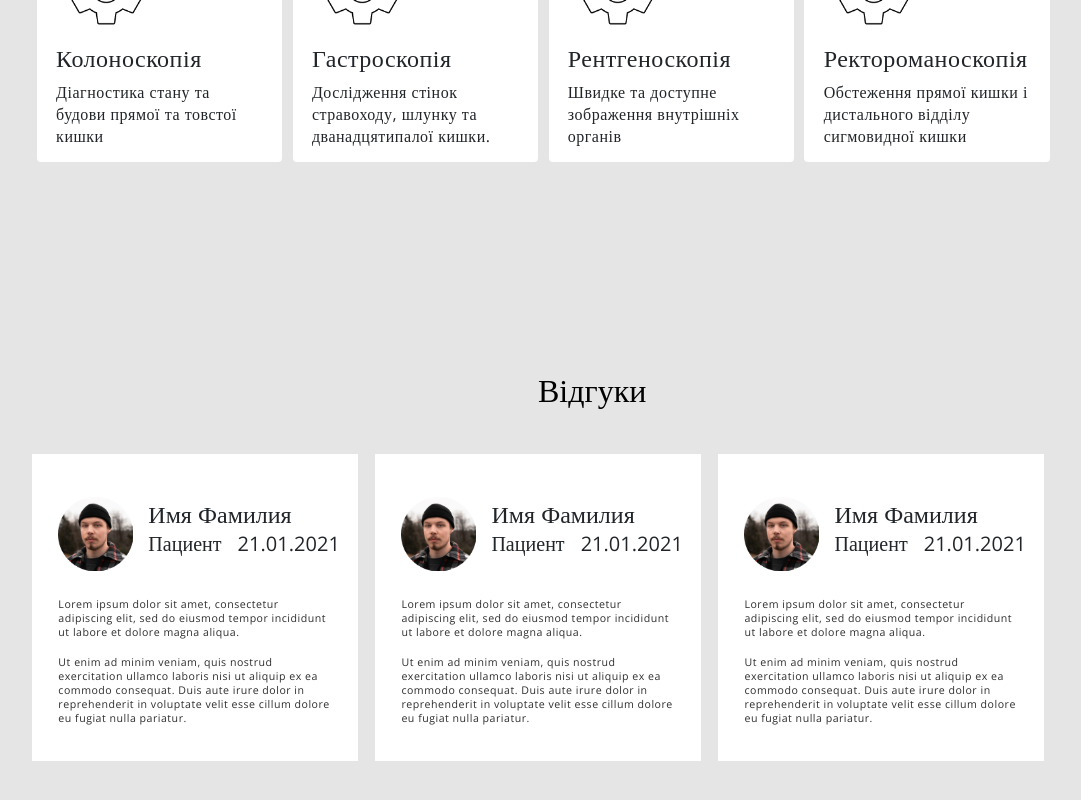
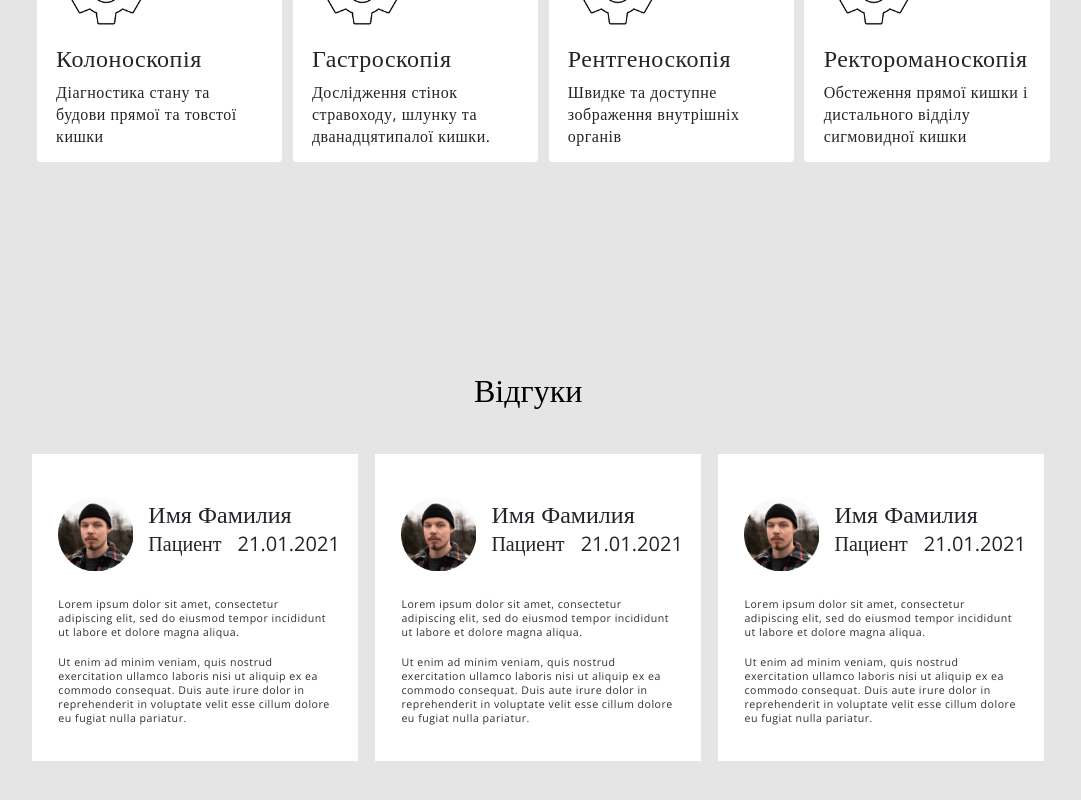
Before and after one commit to vladBrownDev/zrpc, a React (Create React App) app: page / in a window 1280 px wide. Shown: the part 1984-2784 px from the top of the page, without its empty margins (102-1183 px from the left). Built offline with nearby package versions, Linux system fonts and the light colour scheme.

Commit message:
scrolls-done

```diff
--- a/package.json
+++ b/package.json
@@ -12,6 +12,7 @@
     "react-bootstrap": "^2.0.0-beta.4",
     "react-dom": "^17.0.2",
     "react-scripts": "4.0.3",
+    "react-scroll": "^1.8.3",
     "web-vitals": "^1.1.2"
   },
   "scripts": {
--- a/src/App.css
+++ b/src/App.css
@@ -154,7 +154,7 @@ section {
 }
 
 #docHead {
-  margin-left: 50%;
+  margin-left: 45%;
   display: inline-block;
   margin-bottom: 4vh;
   font-style: normal;
@@ -301,6 +301,19 @@ span.carousel-control-prev-icon {
   flex-direction: row;
   justify-content: space-between;
 }
+#reviewHead {
+  margin-left: 45%;
+  display: inline-block;
+  margin-bottom: 4vh;
+  font-style: normal;
+  font-weight: normal;
+  font-size: 2.5vw;
+  line-height: 65px;
+  display: flex;
+  align-items: center;
+
+  color: #000000;
+}
 #reviewGrid {
   width:100%;
   display: grid;
--- a/src/App.js
+++ b/src/App.js
@@ -5,6 +5,8 @@ import 'bootstrap/dist/css/bootstrap.min.css';
 import Doc1 from "./doctors/doc1"
 import Review1 from './reviews/review1';
 import language from "./languages"
+import {Link} from 'react-scroll'
+
 // import emailjs from "emailjs-com"
 
 
@@ -36,6 +38,7 @@ class App extends Component {
       ukrEl.className = "activeLang"
       this.setState(() => {return ( {currentLang : ukr})})
     }
+
   }
 
   render () {
@@ -49,10 +52,10 @@ class App extends Component {
             <div id="nav">
 
               <span id="fBut">{this.state.currentLang.header.fBut}</span>
-              <span>{this.state.currentLang.header.secBut}</span>
-              <span>{this.state.currentLang.header.thirdBut}</span>
-              <span>{this.state.currentLang.header.fourthBut}</span>
-              <span>{this.state.currentLang.header.fifthBut}</span>
+              <span><Link activeClass="active"  to="docHead" duration={300} offset={-200} spy={true} smooth={true}>{this.state.currentLang.header.secBut}</Link></span>
+              <span><Link  to="services" duration={300} offset={-100}  smooth={true}>{this.state.currentLang.header.thirdBut}</Link></span>
+              <span><Link  to="reviewHead" duration={300} offset={-200} spy={true} smooth={true}>{this.state.currentLang.header.fourthBut}</Link></span>
+              <span><Link  to="mail" duration={300} offset={-200} spy={true} smooth={true}>{this.state.currentLang.header.fifthBut}</Link></span>
               <div id="langSelect">
                 <span id="ru" class="lang" onClick={this.setRus}>RU</span>
                 <span id="ukr" class="activeLang" onClick={this.setUkr}>UKR</span>
@@ -81,7 +84,7 @@ class App extends Component {
         </div>
         <main>
           <h1 id="docHead">{this.state.currentLang.doctors.h1}</h1>
-          <section id="carousel">
+          <section id="carousel" name="carousel">
             <Carousel>
               <Carousel.Item> <Doc1/> </Carousel.Item>
               <Carousel.Item> <Doc1/> </Carousel.Item>
@@ -160,7 +163,7 @@ class App extends Component {
 
 
           </section>
-          <h1 id="docHead">{this.state.currentLang.reviews.h1}</h1>
+          <h1 id="reviewHead">{this.state.currentLang.reviews.h1}</h1>
           <section id="reviews">
 
             <div id="reviewGrid">
```
Also changed, not shown: 1 other file (tests, documents, lock files or other folders).
